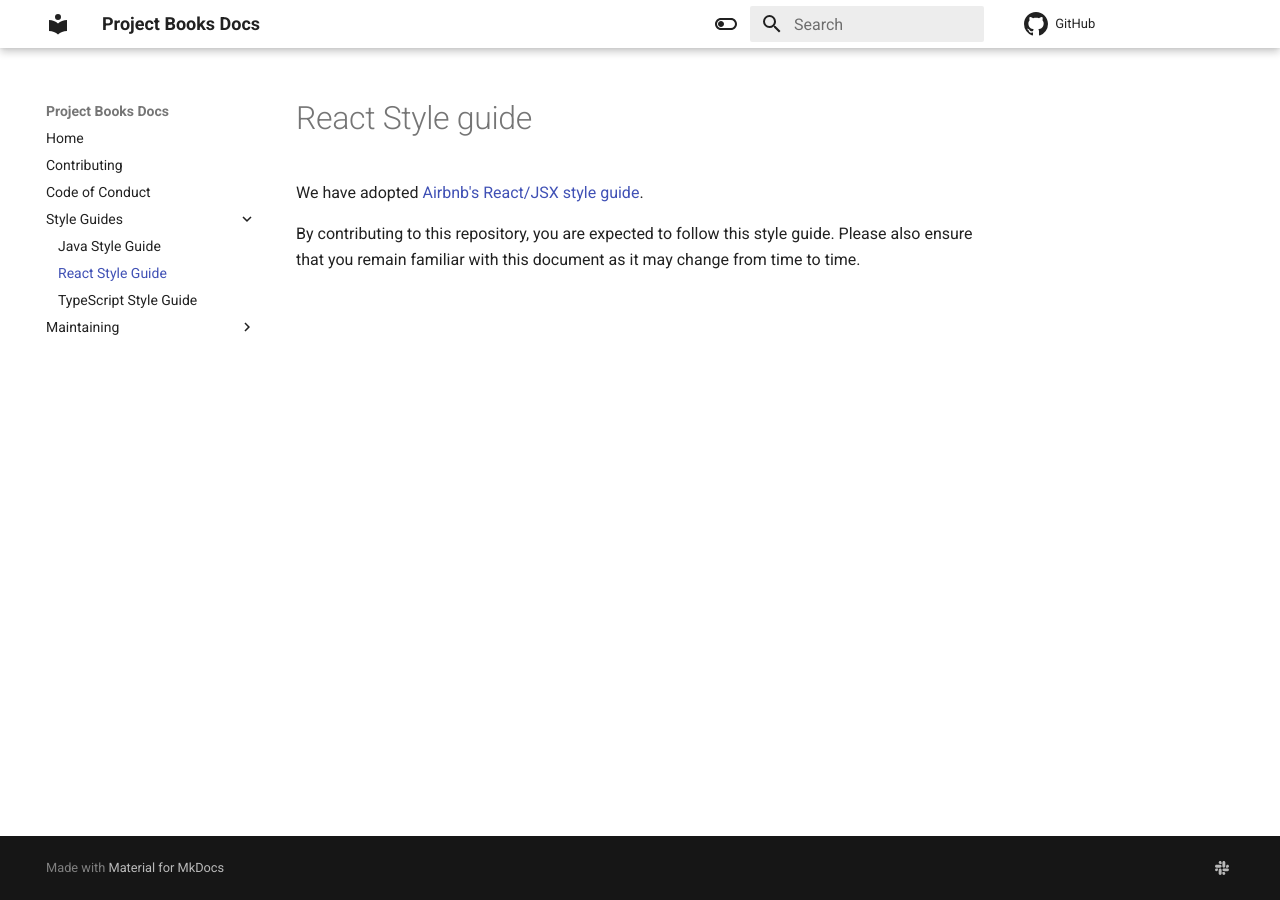
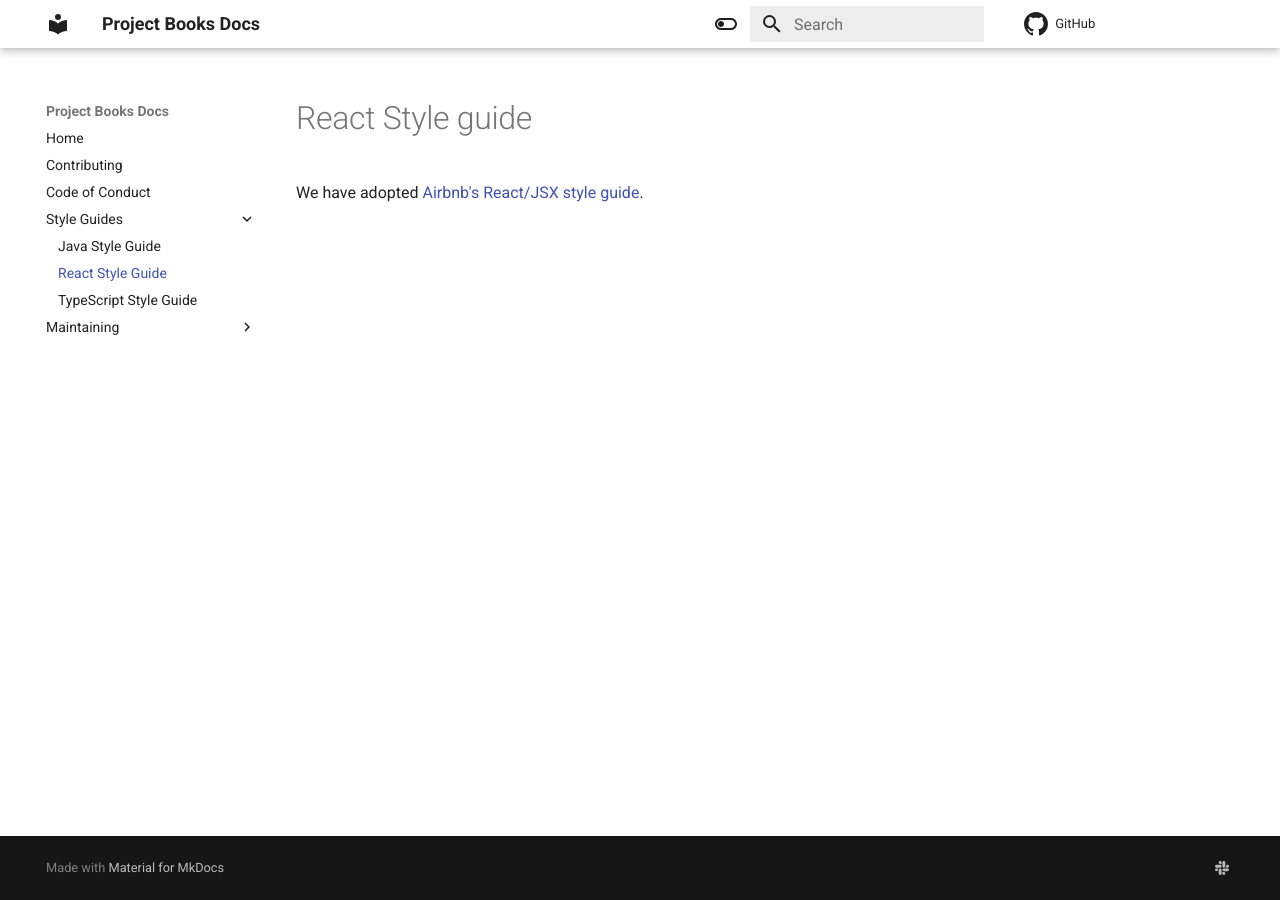
Before and after one commit to Project-Books/project-books.github.io, an MkDocs documentation site: the page built from docs/styleguides/react-styleguide.md, in a window 1280 px wide. Built offline with MkDocs 1.6.1 and Material for MkDocs 9.7.7, drawn with Linux system fonts in a browser that asks for light colours.

Commit message:
Simplify React style guide document

```diff
--- a/docs/styleguides/react-styleguide.md
+++ b/docs/styleguides/react-styleguide.md
@@ -1,5 +1,3 @@
 # React  Style guide
 
 We have adopted [Airbnb's React/JSX style guide](https://github.com/airbnb/javascript/blob/master/react/README.md).
-
-By contributing to this repository, you are expected to follow this style guide. Please also ensure that you remain familiar with this document as it may change from time to time.
```
